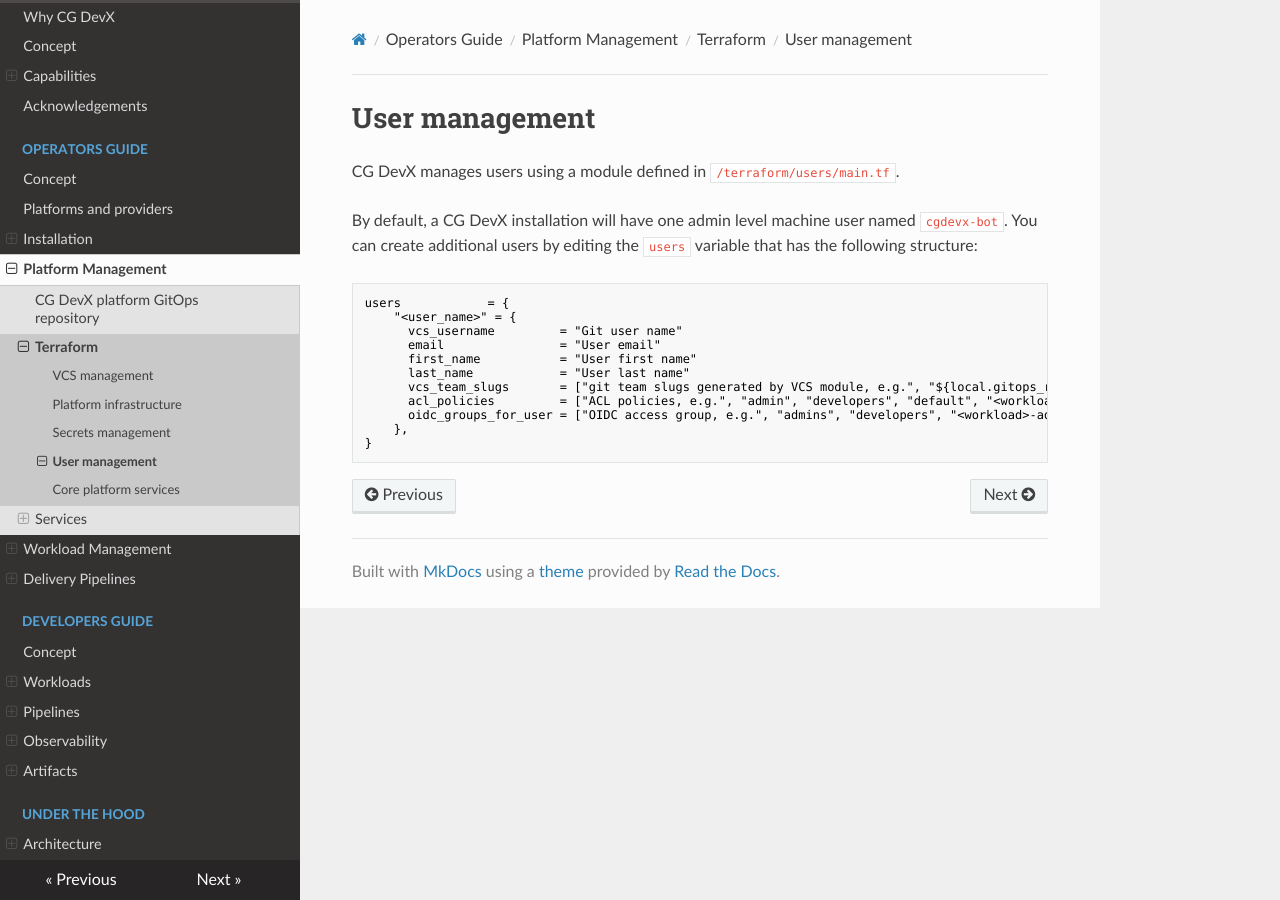
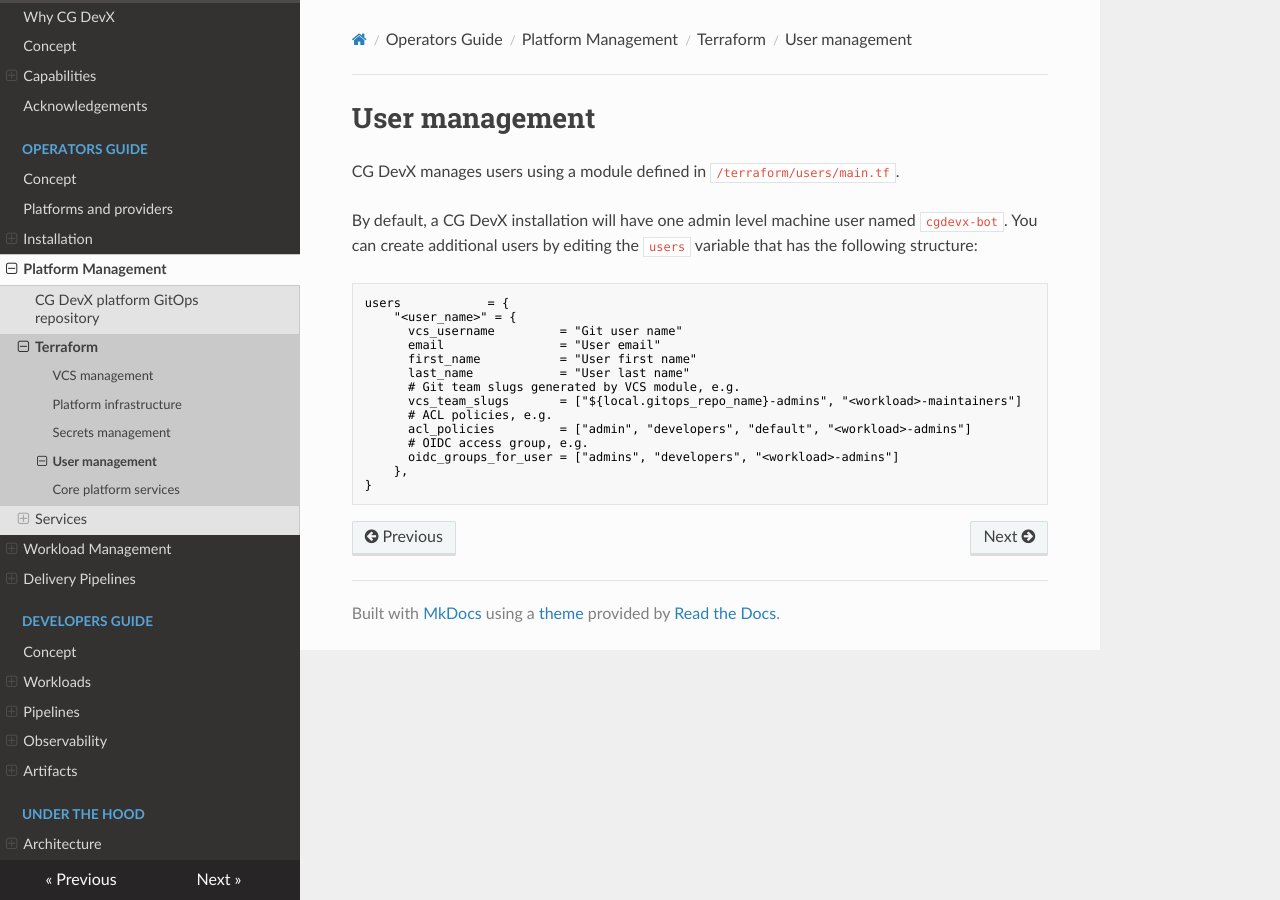
Before and after one commit to CloudGeometry/cg-devx-docs, an MkDocs documentation site: the page built from docs/operators_guide/platform_management/iac/users_management.md, in a window 1280 px wide. Built offline with MkDocs 1.6.1, drawn with Linux system fonts in a browser that asks for light colours; nearby versions of some CDN libraries; a script that is not in the unit is left out.

Commit message:
docs: update code snippet language

````diff
--- a/docs/operators_guide/platform_management/iac/users_management.md
+++ b/docs/operators_guide/platform_management/iac/users_management.md
@@ -5,16 +5,19 @@
 By default, a CG DevX installation will have one admin level machine user named `cgdevx-bot`.
 You can create additional users by editing the `users` variable that has the following structure:
 
-```terraform
+```hcl
 users            = {
     "<user_name>" = {
       vcs_username         = "Git user name"
       email                = "User email"
       first_name           = "User first name"
       last_name            = "User last name"
-      vcs_team_slugs       = ["git team slugs generated by VCS module, e.g.", "${local.gitops_repo_name}-admins", "<workload>-maintainers"]
-      acl_policies         = ["ACL policies, e.g.", "admin", "developers", "default", "<workload>-admins"]
-      oidc_groups_for_user = ["OIDC access group, e.g.", "admins", "developers", "<workload>-admins"]
+      # Git team slugs generated by VCS module, e.g.
+      vcs_team_slugs       = ["${local.gitops_repo_name}-admins", "<workload>-maintainers"]
+      # ACL policies, e.g.
+      acl_policies         = ["admin", "developers", "default", "<workload>-admins"]
+      # OIDC access group, e.g.
+      oidc_groups_for_user = ["admins", "developers", "<workload>-admins"]
     },
 }
 ```
````
Also changed, not shown: docs/operators_guide/workload_management/workloads.md (+1 -1 lines).
